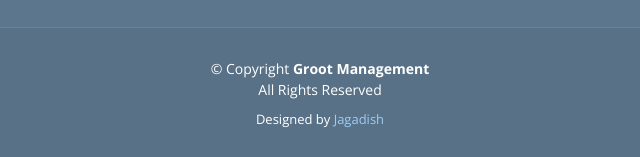
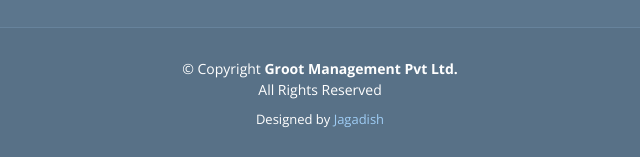
Before and after one commit to arkan3001/Groot-Management, a plain HTML site: page index.html in a window 1280 px wide. Shown: the part 4200-4357 px from the top of the page, 320-960 px from the left. Drawn offline with nearby package versions, Linux system fonts and the light colour scheme; animation ran at ten frames a second.

Commit message:
Update index.html

```diff
--- a/index.html
+++ b/index.html
@@ -6,7 +6,7 @@
   <meta content="width=device-width, initial-scale=1.0" name="viewport">
 
   <title>GROOT MANAGEMENT</title>
-  <meta content="" name="description">
+  <meta content="Groot Management Private Limited" name="description">
   <meta content="" name="keywords">
 
   <!-- Favicons -->
@@ -423,7 +423,7 @@
 
     <div class="container">
       <div class="copyright">
-        &copy; Copyright <strong><span>Groot Management</span></strong><br>All Rights Reserved
+        &copy; Copyright <strong><span>Groot Management Pvt Ltd.</span></strong><br>All Rights Reserved
       </div>
       <div class="credits">
 
```
